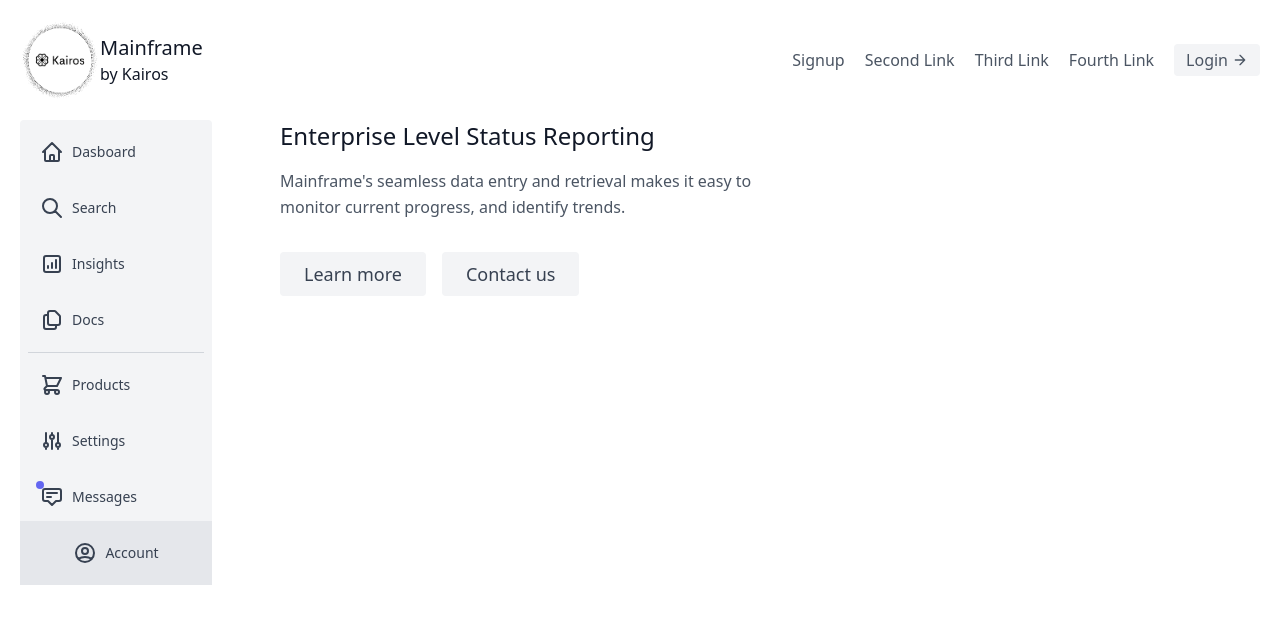
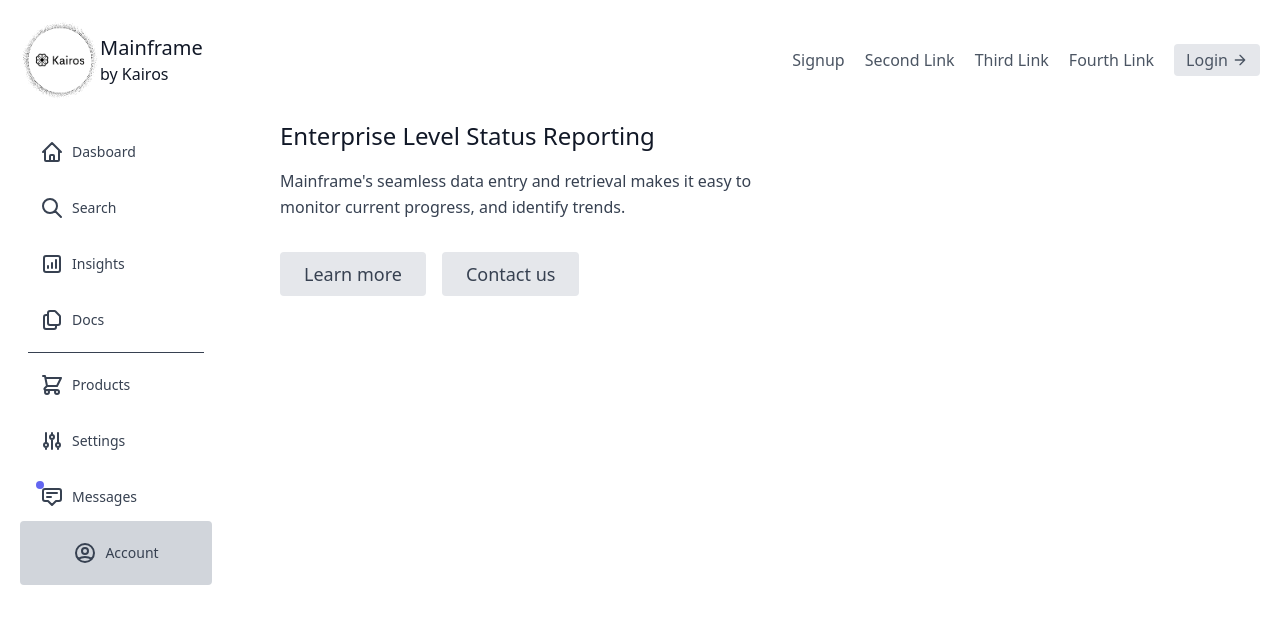
Before and after one commit to biscuitbuns23/Mainframe, a Django app: page / in a window 1280 px wide. Shown: the top 624 px of the page. Run offline with Django 4.2, Linux system fonts and the light colour scheme; some libraries are stand-ins or nearby versions.

Commit message:
periodic commit

```diff
--- a/UserBase/urls.py
+++ b/UserBase/urls.py
@@ -1,11 +1,22 @@
 from django.contrib import admin
 from django.urls import path
-from .views import SignupView
+from .views import SignupView, PasswordResetViewCustom
 from django.contrib.auth.views import LoginView
+from django.contrib.auth.views import (
+    LoginView, LogoutView, PasswordResetView,
+    PasswordChangeDoneView, PasswordResetDoneView,
+    PasswordResetConfirmView, PasswordResetCompleteView)
+
 
 app_name = "UserBase"
 
 urlpatterns = [
     path('signup/', SignupView.as_view(), name='signup'),
-    path('login/', LoginView.as_view(), name='login')
+    path('login/', LoginView.as_view(), name='login'),
+    path('logout/', LogoutView.as_view(), name='logout'),
+    path('reset-password/', PasswordResetView.as_view(), name='reset-password'),
+    path('password_reset_done/', PasswordResetDoneView.as_view(), name='password_reset_done'),
+    path('password-reset-confirm/<uidb64>/<token>/', PasswordResetConfirmView.as_view(), name='password-reset-confirm'),
+    path('password-reset-complete/', PasswordResetCompleteView.as_view(), name='password_reset_complete'),
+
 ]
--- a/UserBase/views.py
+++ b/UserBase/views.py
@@ -9,9 +9,11 @@ from django.views.generic import (
     CreateView, ListView, DetailView, TemplateView, UpdateView,
     DeleteView)
 from django.contrib.auth.forms import UserCreationForm
+from django.contrib.auth.views import PasswordResetView
 from django.contrib.auth.mixins import LoginRequiredMixin
 #from agents.mixins import OrganizerAndLoginRequiredMixin
 from .forms import CustomUserCreationForm
+from django.urls.base import reverse_lazy
 
 class LandingView(TemplateView):
     template_name = "landing.html"
@@ -22,3 +24,6 @@ class SignupView(CreateView):
 
     def get_success_url(self):
         return reverse("login")
+
+class PasswordResetViewCustom(PasswordResetView):
+        success_url = reverse_lazy("PasswordResetDoneView")
--- /dev/null
+++ b/notes.txt
@@ -0,0 +1,5 @@
+pinkish color #f5e1eb
+orangish color #f28150
+greenish color #145e13
+
+orangish 2 #f59c76
--- a/passdown_project2/urls.py
+++ b/passdown_project2/urls.py
@@ -18,9 +18,11 @@ from django.contrib import admin
 from django.urls import path, include
 from UserBase.views import LandingView
 
+
 urlpatterns = [
     path('admin/', admin.site.urls),
     path("__reload__/", include("django_browser_reload.urls")),
     path('', LandingView.as_view(), name='landingview'),
-    path('user/', include('UserBase.urls', namespace='user'))
+    path('user/', include('UserBase.urls', namespace='user')),
+    path('', include('django.contrib.auth.urls')),
 ]
--- a/templates/landing.html
+++ b/templates/landing.html
@@ -2,42 +2,41 @@
 
 {% block content%}
 
-<!-- Component Start -->
+<!-- BODY FORMATTING -->
+<section class="text-gray-700 body-font">
+  <div class="grid grid-cols-5">
 
-<!-- Component End  -->
-
-<section class="text-gray-600 body-font">
-  <div class="grid grid-cols-5">
-    <div class="lg:w-48 sm:w-24 sm:text-xs ml-5 text-gray-700 bg-gray-100 rounded">
+    <!-- LEFT HAND MENU  -->
+    <div class="lg:w-48 sm:w-24 sm:text-xs ml-5 text-gray-700 rounded">
       <div class="w-full px-2">
         <div class="flex flex-col items-center w-full">
-          <a class="flex items-center w-full h-12 px-3 mt-2 rounded hover:bg-gray-300" href="#">
+          <a class="flex items-center w-full h-12 px-3 mt-2 rounded hover:bg-gray-300 hover:text-gray-900" href="#">
             <svg class="w-6 h-6 stroke-current" xmlns="http://www.w3.org/2000/svg" fill="none" viewBox="0 0 24 24" stroke="currentColor">
               <path stroke-linecap="round" stroke-linejoin="round" stroke-width="2" d="M3 12l2-2m0 0l7-7 7 7M5 10v10a1 1 0 001 1h3m10-11l2 2m-2-2v10a1 1 0 01-1 1h-3m-6 0a1 1 0 001-1v-4a1 1 0 011-1h2a1 1 0 011 1v4a1 1 0 001 1m-6 0h6" />
             </svg>
             <span class="ml-2 text-sm font-medium">Dasboard</span>
           </a>
-          <a class="flex items-center w-full h-12 px-3 mt-2 rounded hover:bg-gray-300" href="#">
+          <a class="flex items-center w-full h-12 px-3 mt-2 rounded hover:bg-gray-300 hover:text-gray-900" href="#">
             <svg class="w-6 h-6 stroke-current" xmlns="http://www.w3.org/2000/svg" fill="none" viewBox="0 0 24 24" stroke="currentColor">
               <path stroke-linecap="round" stroke-linejoin="round" stroke-width="2" d="M21 21l-6-6m2-5a7 7 0 11-14 0 7 7 0 0114 0z" />
             </svg>
             <span class="ml-2 text-sm font-medium">Search</span>
           </a>
-          <a class="flex items-center w-full h-12 px-3 mt-2 hover:bg-gray-300 rounded" href="#">
+          <a class="flex items-center w-full h-12 px-3 mt-2 hover:bg-gray-300 rounded hover:text-gray-900" href="#">
             <svg class="w-6 h-6 stroke-current" xmlns="http://www.w3.org/2000/svg" fill="none" viewBox="0 0 24 24" stroke="currentColor">
               <path stroke-linecap="round" stroke-linejoin="round" stroke-width="2" d="M16 8v8m-4-5v5m-4-2v2m-2 4h12a2 2 0 002-2V6a2 2 0 00-2-2H6a2 2 0 00-2 2v12a2 2 0 002 2z" />
             </svg>
             <span class="ml-2 text-sm font-medium">Insights</span>
           </a>
-          <a class="flex items-center w-full h-12 px-3 mt-2 rounded hover:bg-gray-300" href="#">
+          <a class="flex items-center w-full h-12 px-3 mt-2 rounded hover:bg-gray-300 hover:text-gray-900" href="#">
             <svg class="w-6 h-6 stroke-current" xmlns="http://www.w3.org/2000/svg" fill="none" viewBox="0 0 24 24" stroke="currentColor">
               <path stroke-linecap="round" stroke-linejoin="round" stroke-width="2" d="M8 7v8a2 2 0 002 2h6M8 7V5a2 2 0 012-2h4.586a1 1 0 01.707.293l4.414 4.414a1 1 0 01.293.707V15a2 2 0 01-2 2h-2M8 7H6a2 2 0 00-2 2v10a2 2 0 002 2h8a2 2 0 002-2v-2" />
             </svg>
             <span class="ml-2 text-sm font-medium">Docs</span>
           </a>
         </div>
-        <div class="flex flex-col items-center w-full mt-2 border-t border-gray-300">
-          <a class="flex items-center w-full h-12 px-3 mt-2 rounded hover:bg-gray-300" href="#">
+        <div class="flex flex-col items-center w-full mt-2 border-t border-gray-700">
+          <a class="flex items-center w-full h-12 px-3 mt-2 rounded hover:bg-gray-300 hover:text-gray-900" href="#">
             <svg class="w-6 h-6 stroke-current" xmlns="http://www.w3.org/2000/svg" fill="none" viewBox="0 0 24 24" stroke="currentColor">
               <path stroke-linecap="round" stroke-linejoin="round" stroke-width="2" d="M3 3h2l.4 2M7 13h10l4-8H5.4M7 13L5.4 5M7 13l-2.293 2.293c-.63.63-.184 1.707.707 1.707H17m0 0a2 2 0 100 4 2 2 0 000-4zm-8 2a2 2 0 11-4 0 2 2 0 014 0z" />
             </svg>
@@ -58,14 +57,16 @@
           </a>
         </div>
       </div>
-      <a class="flex items-center justify-center w-full h-16 mt-auto bg-gray-200 hover:bg-gray-300" href="#">
+      <a class="flex items-center justify-center w-full h-16 mt-auto bg-gray-300 rounded hover:text-gray-900" href="#">
         <svg class="w-6 h-6 stroke-current" xmlns="http://www.w3.org/2000/svg" fill="none" viewBox="0 0 24 24" stroke="currentColor">
           <path stroke-linecap="round" stroke-linejoin="round" stroke-width="2" d="M5.121 17.804A13.937 13.937 0 0112 16c2.5 0 4.847.655 6.879 1.804M15 10a3 3 0 11-6 0 3 3 0 016 0zm6 2a9 9 0 11-18 0 9 9 0 0118 0z" />
         </svg>
         <span class="ml-2 text-sm font-medium">Account</span>
       </a>
     </div>
+    <!-- END LEFT HAND MENU  -->
 
+    <!-- CENTER TEXT AREA -->
     <div class="flex col-span-2 ml-6 rounded">
       <div class="">
         <h1 class="title-font lg: text-6xl text 3xl sm:text-2xl text-xl mb-4 font-medium text-gray-900">Enterprise Level Status Reporting
@@ -73,16 +74,18 @@
         </h1>
         <p class="mb-8 leading-relaxed">Mainframe's seamless data entry and retrieval makes it easy to monitor current progress, and identify trends.</p>
         <div class="flex">
-          <button class="inline-flex text-gray-700 bg-gray-100 border-0 py-2 px-6 focus:outline-none hover:bg-blue-600 rounded text-lg">Learn more</button>
-          <button class="ml-4 inline-flex text-gray-700 bg-gray-100 border-0 py-2 px-6 focus:outline-none hover:bg-gray-200 rounded text-lg">Contact us</button>
+          <button class="inline-flex text-gray-700 bg-gray-200 border-0 py-2 px-6 focus:outline-none hover:bg-gray-300 hover:text-gray-900 rounded hover:border border-blue-700 text-lg">
+            Learn more
+          </button>
+          <button class="ml-4 inline-flex text-gray-700 bg-gray-200 border-0 py-2 px-6 focus:outline-none hover:bg-gray-300 hover:text-gray-900 rounded text-lg">
+            Contact us
+          </button>
         </div>
       </div>
-      <!--
-      <div class="lg:max-w-lg lg:w-full md:w-1/2 w-5/6">
-        <img class="object-cover object-center rounded" alt="hero" src="https://dummyimage.com/720x600">
-      </div>
-      -->
     </div>
+    <!-- END CENTER TEXT AREA -->
+
   </div>
   </section>
+  <!-- END BODY FORMATTING -->
 {% endblock content%}
--- a/templates/navbar.html
+++ b/templates/navbar.html
@@ -2,6 +2,8 @@
 
 <header class="text-gray-600 body-font">
   <div class="container mx-auto flex flex-wrap p-5 flex-col md:flex-row items-center">
+
+    <!-- LOGO ON LEFT -->
     <a href="{% url 'landingview' %}" class="flex title-font font-medium items-center text-gray-900 mb-4 md:mb-0">
       <img class="w-20 h-20" src="{% static 'UserBase/blacklogonobackground.png' %}" alt="blacklogo">
       <div class="col-span-1 items-center">
@@ -9,19 +11,44 @@
           <br class="ml-6 text-gray-100 text-sm">by Kairos
       </div>
     </a>
+    <!-- END LOGO ON LEFT -->
+
+    <!-- LINK MENU ON RIGHT -->
     <nav class="md:ml-auto flex flex-wrap items-center text-base justify-center">
+      <!-- SIGNUP BUTTON VISIBLE IF NOT LOGGED IN -->
+      {% if not request.user.is_authenticated %}
       <a href="{% url 'UserBase:signup' %}" class="mr-5 hover:text-gray-900">Signup</a>
+      {% endif %}
       <a class="mr-5 hover:text-gray-900">Second Link</a>
       <a class="mr-5 hover:text-gray-900">Third Link</a>
       <a class="mr-5 hover:text-gray-900">Fourth Link</a>
     </nav>
+
+    <!-- LOGIN BUTTON VISIBLE IF NOT LOGGED IN -->
+    {% if not request.user.is_authenticated %}
     <a href="{% url 'UserBase:login' %}">
-      <button class="inline-flex items-center bg-gray-100 border-0 py-1 px-3 focus:outline-none hover:bg-gray-200 rounded text-base mt-4 md:mt-0">
+      <button class="inline-flex items-center bg-gray-200 border-0 py-1 px-3 focus:outline-none hover:bg-gray-300 hover:text-gray-900 rounded text-base mt-4 md:mt-0">
         Login
         <svg fill="none" stroke="currentColor" stroke-linecap="round" stroke-linejoin="round" stroke-width="2" class="w-4 h-4 ml-1" viewBox="0 0 24 24">
           <path d="M5 12h14M12 5l7 7-7 7"></path>
         </svg>
       </button>
     </a>
+
+    <!-- LOGOUT BUTTON VISIBLE IF LOGGED IN -->
+    {% else %}
+    <a href="{% url 'UserBase:logout' %}">
+      <button class="inline-flex items-center bg-gray-200 border-0 py-1 px-3 focus:outline-none hover:bg-gray-300 hover:text-gray-900 rounded text-base mt-4 md:mt-0">
+        Logout
+        <svg fill="none" stroke="currentColor" stroke-linecap="round" stroke-linejoin="round" stroke-width="2" class="w-4 h-4 ml-1" viewBox="0 0 24 24">
+          <path d="M5 12h14M12 5l7 7-7 7"></path>
+        </svg>
+      </button>
+    </a>
+    {% endif %}
+
+    <!-- END LINK MENU ON RIGHT -->
+
+
   </div>
 </header>
--- a/templates/registration/logged_out.html
+++ b/templates/registration/logged_out.html
@@ -7,7 +7,7 @@
         <h1 class="flex-grow sm:pr-16 text-2xl font-medium title-font text-gray-900">
             You have been logged out.
         </h1>
-            <a href="{% url 'login' %}" class="flex-shrink-0 text-white bg-indigo-500 border-0 py-2 px-8 focus:outline-none hover:bg-indigo-600 rounded text-lg mt-10 sm:mt-0">
+            <a href="{% url 'user:login' %}" class="flex-shrink-0 text-white bg-indigo-500 border-0 py-2 px-8 focus:outline-none hover:bg-indigo-600 rounded text-lg mt-10 sm:mt-0">
                 Return to login
             </a>
       </div>
--- a/templates/registration/login.html
+++ b/templates/registration/login.html
@@ -16,7 +16,7 @@
                 {{ form|crispy }}
                 <button type="submit">Login</button>
                 <hr/>
-                <a href="#">Forgot Password?</a>
+                <a href="{% url 'user:reset-password' %}">Forgot Password?</a>
             </form>
         </div>
         <div class="relative mb-4">
--- a/templates/registration/password_reset_complete.html
+++ b/templates/registration/password_reset_complete.html
@@ -7,7 +7,7 @@
         <h1 class="flex-grow sm:pr-16 text-2xl font-medium title-font text-gray-900">
             You have successfully reset your password
         </h1>
-            <a href="{% url 'login' %}" class="flex-shrink-0 text-white bg-indigo-500 border-0 py-2 px-8 focus:outline-none hover:bg-indigo-600 rounded text-lg mt-10 sm:mt-0">
+            <a href="{% url 'user:login' %}" class="flex-shrink-0 text-white bg-indigo-500 border-0 py-2 px-8 focus:outline-none hover:bg-indigo-600 rounded text-lg mt-10 sm:mt-0">
                 Return to login
             </a>
       </div>
--- a/templates/registration/password_reset_confirm.html
+++ b/templates/registration/password_reset_confirm.html
@@ -16,7 +16,7 @@
                 {{ form|crispy }}
                 <button type="submit">Confirm password</button>
                 <hr/>
-                <a href="{% url 'login' %}">Already have an account?</a>
+                <a href="{% url 'user:login' %}">Already have an account?</a>
             </form>
         </div>
         <div class="relative mb-4">
--- a/templates/registration/password_reset_done.html
+++ b/templates/registration/password_reset_done.html
@@ -7,7 +7,7 @@
         <h1 class="flex-grow sm:pr-16 text-2xl font-medium title-font text-gray-900">
             We have emailed you a link to reset your password.
         </h1>
-            <a href="{% url 'login' %}" class="flex-shrink-0 text-white bg-indigo-500 border-0 py-2 px-8 focus:outline-none hover:bg-indigo-600 rounded text-lg mt-10 sm:mt-0">
+            <a href="{% url 'user:login' %}" class="flex-shrink-0 text-white bg-indigo-500 border-0 py-2 px-8 focus:outline-none hover:bg-indigo-600 rounded text-lg mt-10 sm:mt-0">
                 Return to login
             </a>
       </div>
--- a/templates/registration/password_reset_email.html
+++ b/templates/registration/password_reset_email.html
@@ -2,4 +2,4 @@ You've requeseted to reset your password
 
 Please go to the following url to enter your new password:
 
-{{ protocol }}://{{ domain }}/password-reset-confirm/{{ uid }}/{{ token }}/
+{{ protocol }}://{{ domain }}/user/password-reset-confirm/{{ uid }}/{{ token }}/
--- a/templates/registration/password_reset_form.html
+++ b/templates/registration/password_reset_form.html
@@ -16,7 +16,7 @@
                 {{ form|crispy }}
                 <button type="submit">Reset password</button>
                 <hr/>
-                <a href="{% url 'login' %}">Already have an account?</a>
+                <a href="{% url 'user:login' %}">Already have an account?</a>
             </form>
         </div>
         <div class="relative mb-4">
```
Also changed, not shown: passdown_project2/settings.py (+26 -0 lines), theme/static_src/tailwind.config.js (+9 -1 lines).
